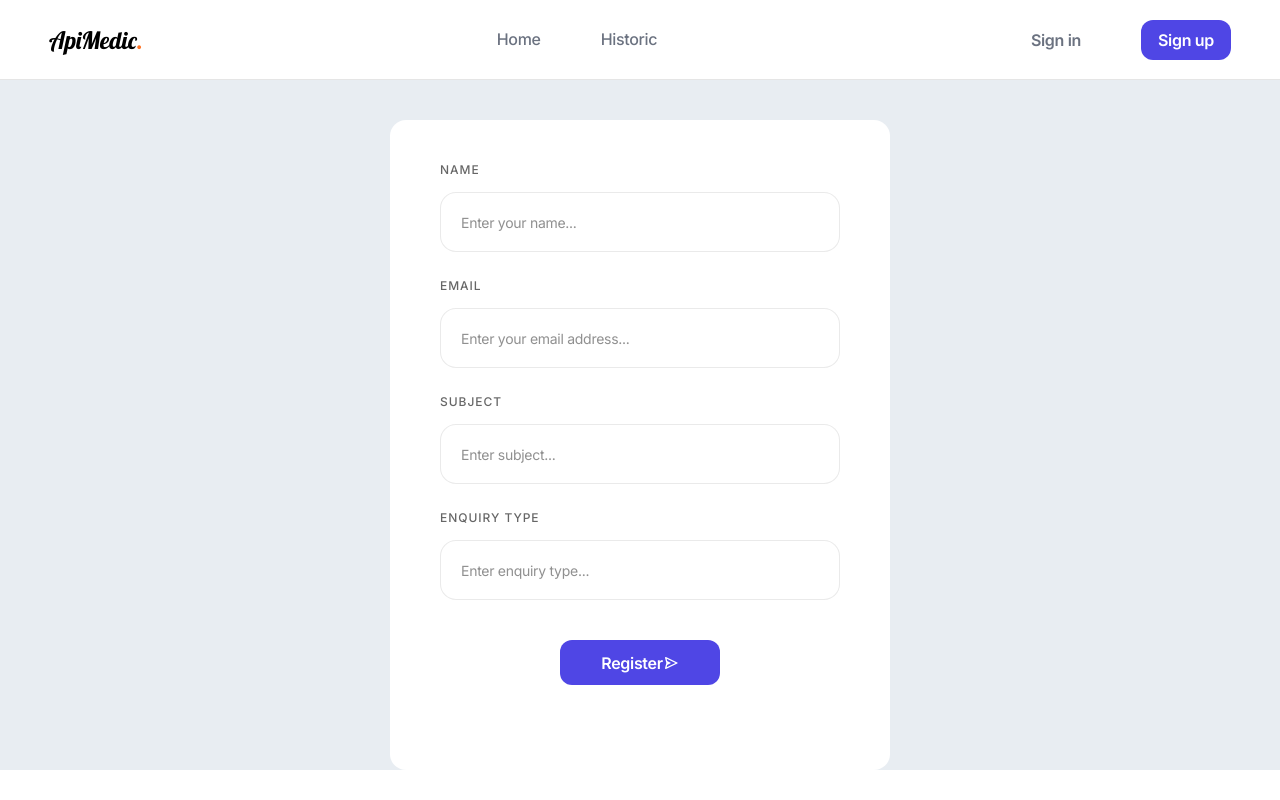
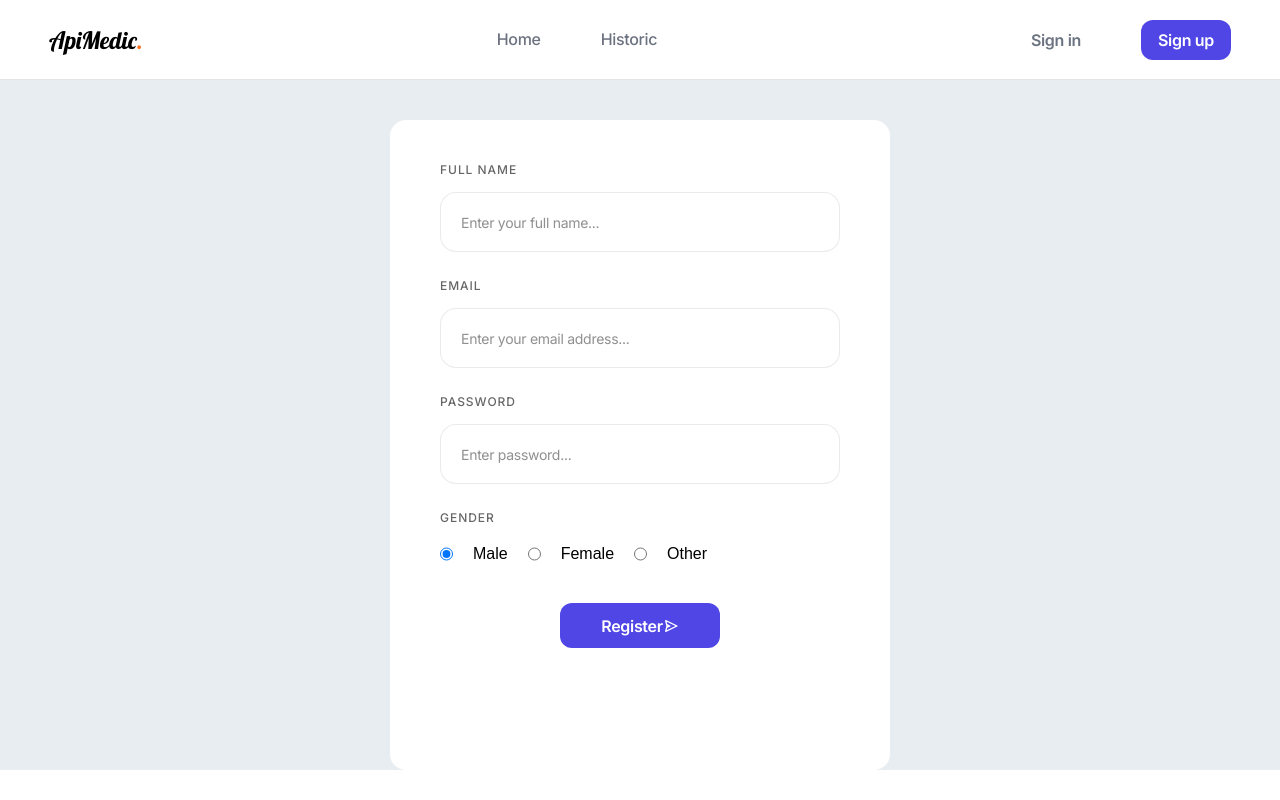
Before and after one commit to joaquinlamela/ApiMedic-Frontend, a React (Create React App) app in the folder api-medic/: page /signup in a window 1280 px wide. Built offline with nearby package versions, Linux system fonts and the light colour scheme; a web font is replaced by a local one.

Commit message:
Add calendar to form

```diff
--- a/api-medic/src/components/Navbar/index.js
+++ b/api-medic/src/components/Navbar/index.js
@@ -12,6 +12,7 @@ import ToggleIcon from "./styles/ToggleIcon";
 import MenuIcon from "./styles/MenuIcon";
 import Button from "../Button";
 import AuthContainer from "./styles/AuthContainer";
+import { Link } from "react-router-dom";
 
 const Navbar = ({ openSidebar }) => {
   return (
@@ -49,12 +50,17 @@ const Navbar = ({ openSidebar }) => {
           </NavMenu>
 
           <AuthContainer>
+            <Link to="/login">
               <Button size="Medium" type="Login">
                 Sign in
               </Button>
+            </Link>
+
+            <Link to="/signup">
               <Button size="Medium" type="SignUp">
                 Sign up
               </Button>
+            </Link>
           </AuthContainer>
 
           <MenuIcon onClick={openSidebar}>
--- a/api-medic/src/components/Navbar/styles/AuthContainer.js
+++ b/api-medic/src/components/Navbar/styles/AuthContainer.js
@@ -7,6 +7,10 @@ const AuthContainer = styled.div`
   align-items: center;
   gap: 40px;
 
+  a {
+    text-decoration: none;
+  }
+
   ${MEDIA.md`
     display: flex;
   `}
--- a/api-medic/src/containers/register/index.js
+++ /dev/null
@@ -1,74 +0,0 @@
-import React, { useState } from "react";
-
-import InputWithLabel from "../../components/InputWithLabel";
-
-import { BiSend } from "react-icons/bi";
-
-import Container from "./styles/Container";
-import FormContainer from "./styles/FormContainer";
-import Form from "./styles/Form";
-import RegisterContainer from "./styles/RegisterContainer";
-import Button from "../../components/Button";
-
-import { isEmpty } from "lodash";
-
-const Register = () => {
-  const [name, setName] = useState("");
-  const [email, setEmail] = useState("");
-  const [subject, setSubject] = useState("");
-  const [enquiry, setEnquiry] = useState("");
-
-  const handleButtonState = () =>
-    isEmpty(name) || isEmpty(email) || isEmpty(subject) || isEmpty(enquiry);
-
-  return (
-    <Container>
-      <FormContainer>
-        <Form id="contact-form">
-          <RegisterContainer>
-            <InputWithLabel
-              value={name}
-              label="Name"
-              placeholder="Enter your name..."
-              type="text"
-              onChange={setName}
-            />
-            <InputWithLabel
-              value={email}
-              label="Email"
-              placeholder="Enter your email address..."
-              type="email"
-              onChange={setEmail}
-            />
-
-            <InputWithLabel
-              value={subject}
-              label="Subject"
-              placeholder="Enter subject..."
-              type="text"
-              onChange={setSubject}
-            />
-
-            <InputWithLabel
-              value={enquiry}
-              label="Enquiry type"
-              placeholder="Enter enquiry type..."
-              type="text"
-              onChange={setEnquiry}
-            />
-          </RegisterContainer>
-        </Form>
-        <Button
-          size="Large"
-          type="SignUp"
-          form="contact-form"
-          disabled={handleButtonState()}
-        >
-          Register <BiSend />
-        </Button>
-      </FormContainer>
-    </Container>
-  );
-};
-
-export default Register;
--- /dev/null
+++ b/api-medic/src/containers/register/index.jsx
@@ -0,0 +1,99 @@
+import React, { useState } from "react";
+
+import InputWithLabel from "../../components/InputWithLabel";
+
+import { BiSend } from "react-icons/bi";
+
+import Container from "./styles/Container";
+import FormContainer from "./styles/FormContainer";
+import Form from "./styles/Form";
+import RegisterContainer from "./styles/RegisterContainer";
+import Button from "../../components/Button";
+
+import { isEmpty } from "lodash";
+import GenderContainer from "./styles/GenderContainer";
+import Label from "../../components/InputWithLabel/styles/Label";
+
+const Register = () => {
+  const [name, setName] = useState("");
+  const [email, setEmail] = useState("");
+  const [password, setPassword] = useState("");
+  const [gender, setGender] = useState("Male");
+
+  const handleButtonState = () =>
+    isEmpty(name) || isEmpty(email) || isEmpty(password) || isEmpty(gender);
+
+  const handleChangeGender = (event) => {
+    setGender(event.target.value);
+  };
+
+  return (
+    <Container>
+      <FormContainer>
+        <Form id="register-form">
+          <RegisterContainer>
+            <InputWithLabel
+              value={name}
+              label="Full name"
+              placeholder="Enter your full name..."
+              type="text"
+              onChange={setName}
+            />
+            <InputWithLabel
+              value={email}
+              label="Email"
+              placeholder="Enter your email address..."
+              type="email"
+              onChange={setEmail}
+            />
+
+            <InputWithLabel
+              value={password}
+              label="Password"
+              placeholder="Enter password..."
+              type="password"
+              onChange={setPassword}
+            />
+
+            <GenderContainer onChange={handleChangeGender}>
+              <Label>Gender</Label>
+              <div>
+                <input
+                  type="radio"
+                  value="Male"
+                  name="gender"
+                  checked={gender === "Male"}
+                />
+                Male
+                <input
+                  type="radio"
+                  value="Female"
+                  name="gender"
+                  checked={gender === "Female"}
+                />{" "}
+                Female
+                <input
+                  type="radio"
+                  value="Other"
+                  name="gender"
+                  checked={gender === "Other"}
+                />{" "}
+                Other
+              </div>
+            </GenderContainer>
+          </RegisterContainer>
+        </Form>
+        <Button
+          size="Large"
+          type="SignUp"
+          form="register-form"
+          disabled={handleButtonState()}
+        >
+          Register <BiSend />
+        </Button>
+      </FormContainer>
+    </Container>
+  );
+};
+
+export default Register;
--- /dev/null
+++ b/api-medic/src/containers/register/styles/GenderContainer.js
@@ -0,0 +1,13 @@
+import styled from "styled-components";
+
+const GenderContainer = styled.div`
+  display: flex;
+  flex-direction: column;
+  gap: 5px;
+  > div {
+    display: flex;
+    gap: 20px;
+  }
+`;
+
+export default GenderContainer;
```
Also changed, not shown: api-medic/src/components/Calendar/index.js (added). Lines whose indentation alone changed are shown as unchanged.
